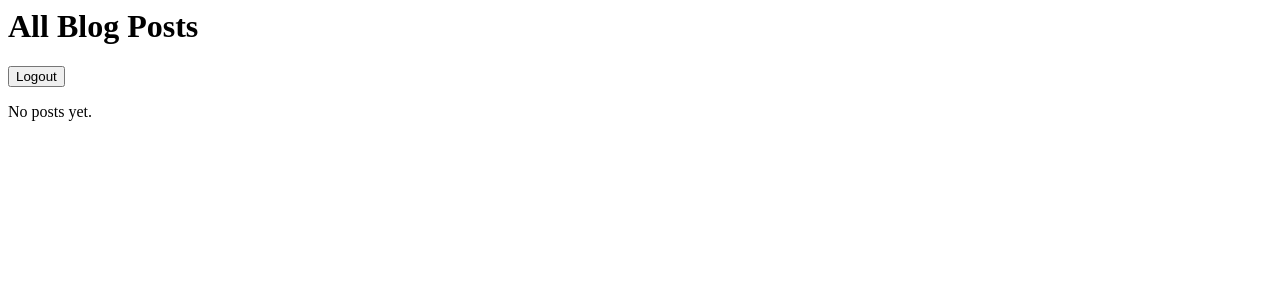
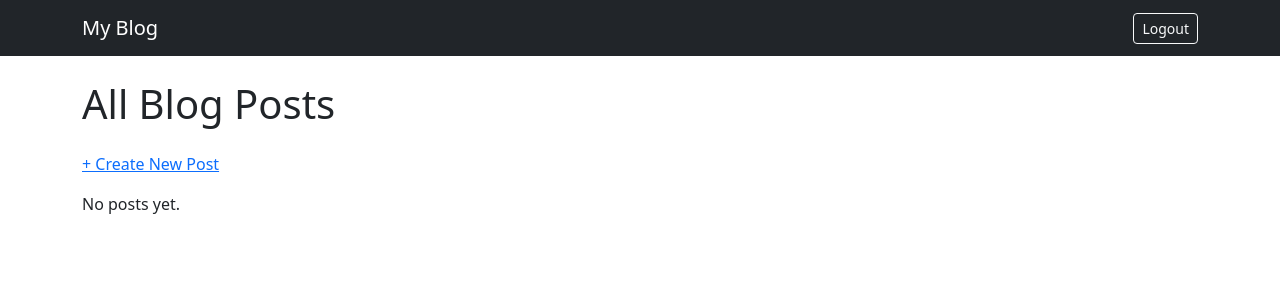
Before and after one commit to SamIeer/Myblog, a Django app: page /posts/ in a window 1280 px wide. Shown: the top 300 px of the page. Run offline with Django 5.2, Linux system fonts and the light colour scheme; a user stored in the database is signed in; data that the repository does not hold is empty.

Commit message:
adding ui

```diff
--- /dev/null
+++ b/blogg/templates/base.html
@@ -0,0 +1,29 @@
+<!-- templates/base.html -->
+<!DOCTYPE html>
+<html lang="en">
+<head>
+    <meta charset="UTF-8">
+    <title>{% block title %}My Blog{% endblock %}</title>
+    <link rel="stylesheet" href="https://cdn.jsdelivr.net/npm/bootstrap@5.3.2/dist/css/bootstrap.min.css">
+
+</head>
+<body>
+    <nav class="navbar navbar-expand-lg navbar-dark bg-dark mb-4">
+        <div class="container">
+            <a class="navbar-brand" href="{% url 'Posts' %}">My Blog</a>
+            <div>
+                {% if user.is_authenticated %}
+                    <a class="btn btn-outline-light btn-sm" href="{% url 'logout' %}">Logout</a>
+                {% else %}
+                    <a class="btn btn-outline-light btn-sm" href="{% url 'login' %}">Login</a>
+                {% endif %}
+            </div>
+        </div>
+    </nav>
+
+    <div class="container">
+        {% block content %}
+        {% endblock %}
+    </div>
+</body>
+</html>
--- a/blogg/templates/home.html
+++ b/blogg/templates/home.html
@@ -1,32 +1,26 @@
-<h1>All Blog Posts</h1>
-<form action="{% url 'logout' %}" method="post">
-  {% csrf_token %}
-  <button type="submit">Logout</button>
-</form>
 
-
+{% extends 'base.html' %}
+{% block title %}All Posts{% endblock %}
+{% block content %}
+<h1 class="mb-4">All Blog Posts</h1>
 {% for post in posts %}
-  <div>
-    <h2>
+    <div class="card mb-3">
+        <div class="card-body">
+            <h5 class="card-title">
                 <a href="{% url 'post_detail' post.id %}">{{ post.title }}</a>
-    </h2>
-    <p>{{ post.content|truncatewords:30 }}</p>
-    <small>by {{ post.author }} on {{ post.created_at }}</small>
-    {% if user.is_authenticated %}
+            </h5>
+            <p class="card-text">{{ post.content|truncatewords:20 }}</p>
+            <small class="text-muted">by {{ post.author }} on {{ post.created }}</small>
             <p><a href="{% url 'create_post' %}">+ Create New Post</a></p>
             <p><a href="{% url 'update_post' post.id %}">Edit</a></p>
             <form action="{% url 'delete_post' post.id %}" method="POST" onsubmit="return confirmDelete();">
-          {% csrf_token %}
-          <button type="submit">Delete</button>
-      </form>
-    {% else %}
-        <p><a href="{% url 'login' %}">Login to create a post</a></p>
-    {% endif %}
         </div>
-  <hr>
+    </div>
 {% empty %}
+<p><a href="{% url 'create_post' %}">+ Create New Post</a></p>
     <p>No posts yet.</p>
 {% endfor %}
+{% endblock %}
 <script>
   function confirmDelete() {
       return confirm("Are you sure you want to delete this post?");
```
Also changed, not shown: blogg/templates/registration/login.html (+22 -7 lines), blogg/static/style.css (added), db.sqlite3. Lines whose indentation alone changed are shown as unchanged.
